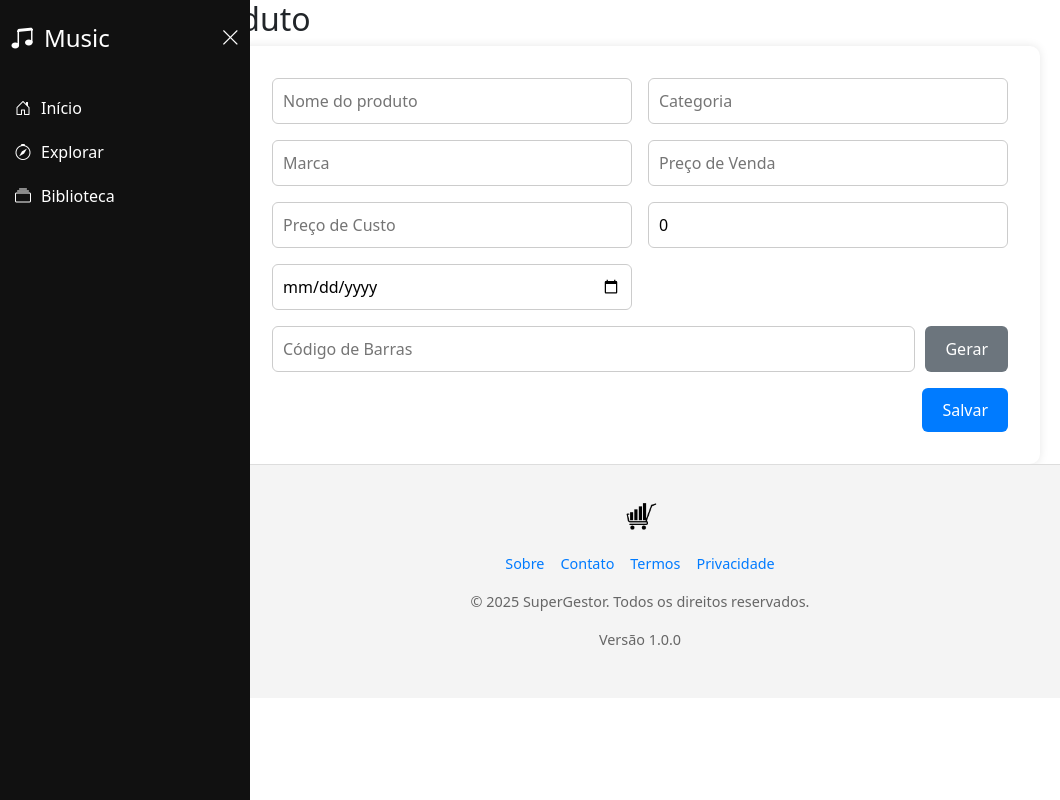
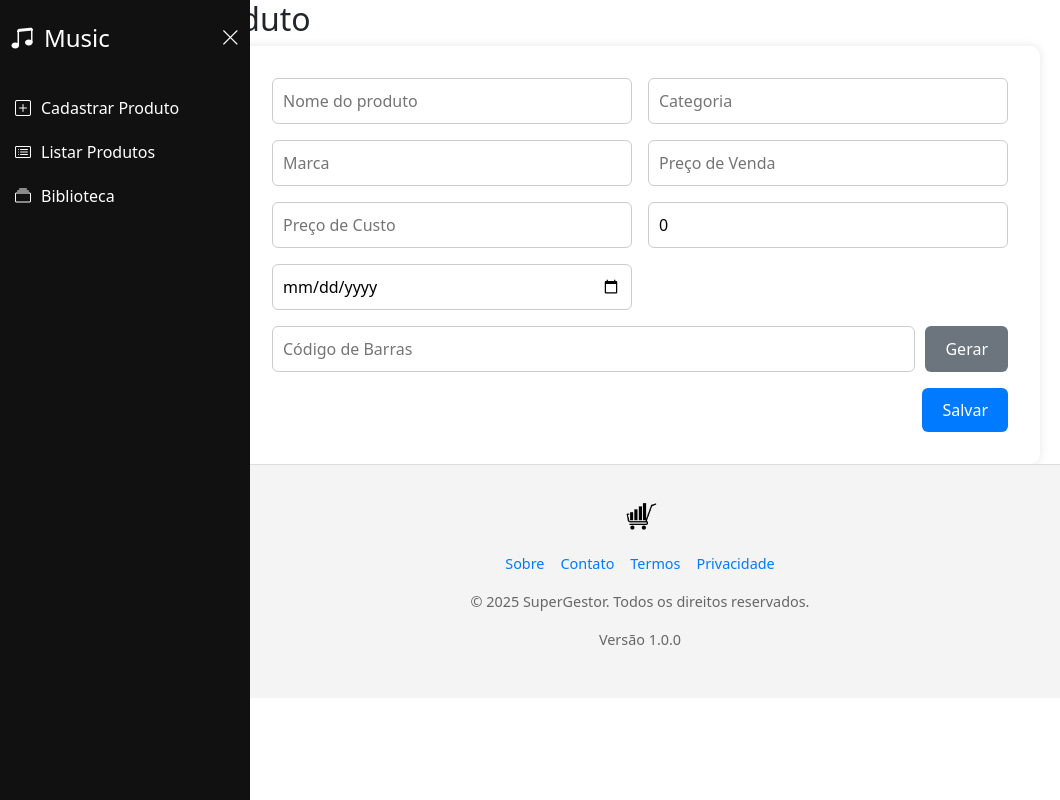
Before and after one commit to guilherme-lf/SaaSIdea, an Angular app: page /cadastro-produto in a window 1280 px wide. Shown: the whole page, without its empty margins (0-1060 px from the left). Built offline with nearby package versions, Linux system fonts and the light colour scheme.

Commit message:
mudanças no menu

```diff
--- a/src/app/menu/menu.component.html
+++ b/src/app/menu/menu.component.html
@@ -7,16 +7,17 @@
       <i class="bi" [ngClass]="isCollapsed ? 'bi-list' : 'bi-x-lg'"></i>
     </button>
   </div>
+
   <ul class="nav-links">
-    <li>
-      <i class="bi bi-house-door"></i>
-      <span *ngIf="!isCollapsed">Início</span>
+    <li routerLink="/cadastro-produto" routerLinkActive="active">
+      <i class="bi bi-plus-square"></i>
+      <span *ngIf="!isCollapsed">Cadastrar Produto</span>
     </li>
-    <li>
-      <i class="bi bi-compass"></i>
-      <span *ngIf="!isCollapsed">Explorar</span>
+    <li routerLink="/ListagemProdutos" routerLinkActive="active">
+      <i class="bi bi-card-list"></i>
+      <span *ngIf="!isCollapsed">Listar Produtos</span>
     </li>
-    <li>
+    <li routerLink="/biblioteca" routerLinkActive="active">
       <i class="bi bi-collection"></i>
       <span *ngIf="!isCollapsed">Biblioteca</span>
     </li>
```
